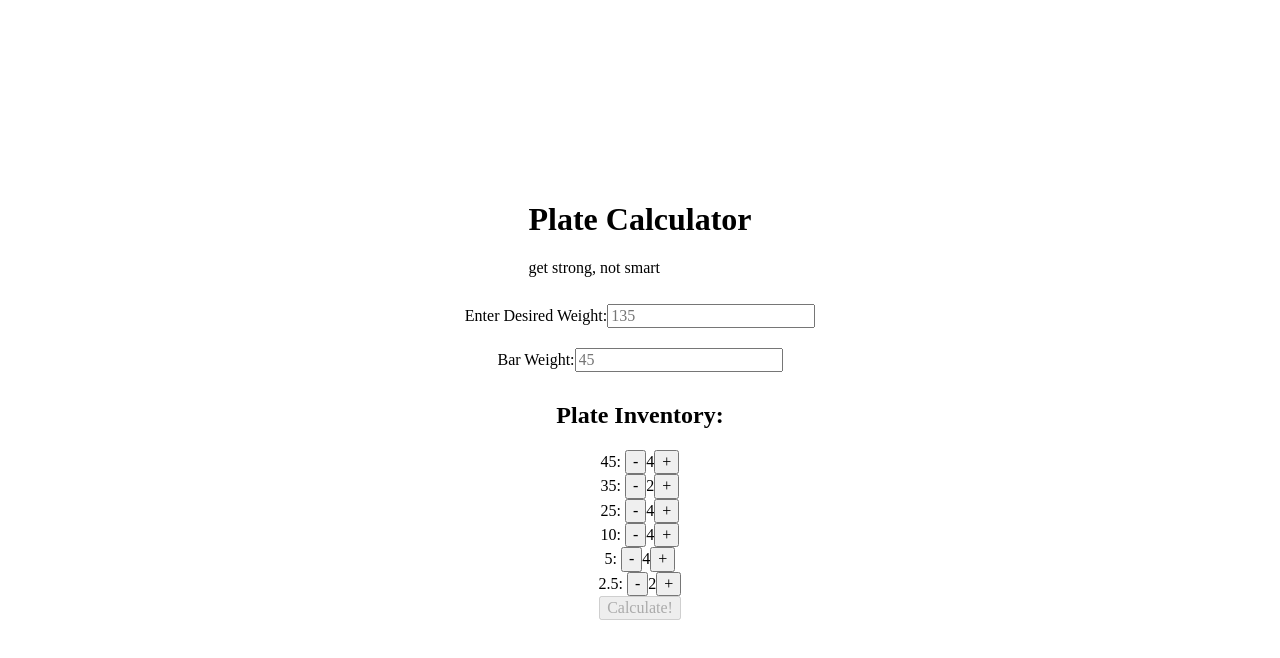
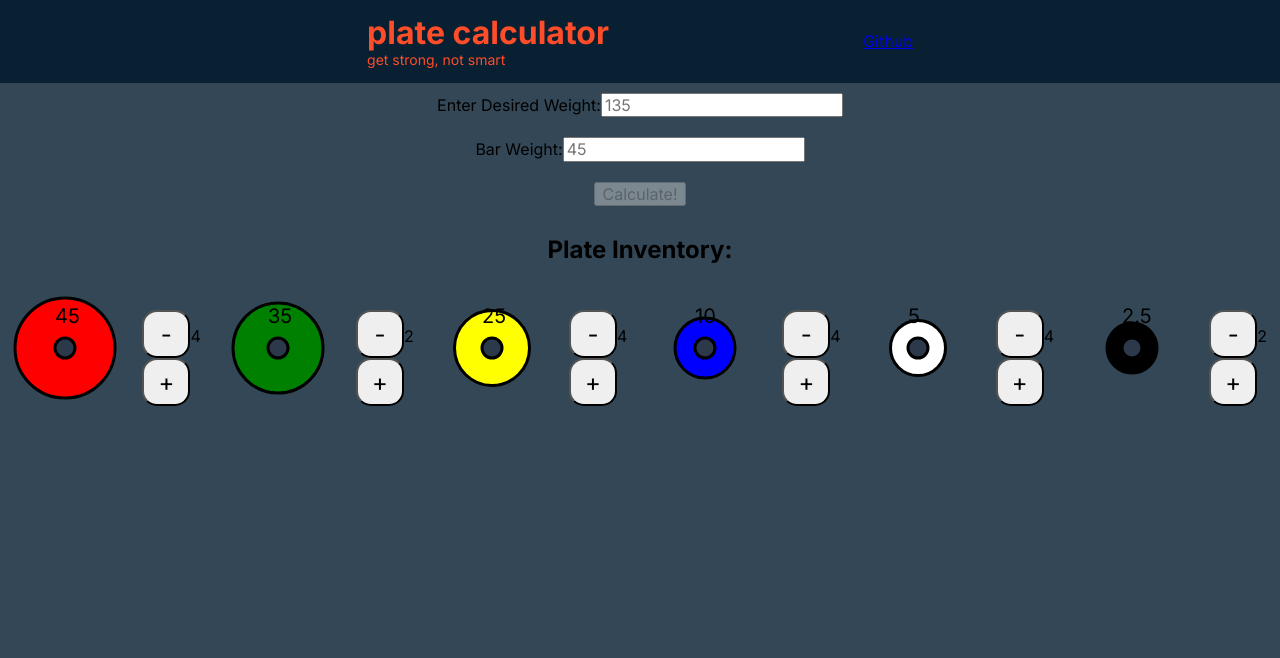
Before and after one commit to billyjacoby/plate-calculator, a React (Create React App) app: page / in a window 1280 px wide. Shown: the top 658 px of the page. Built offline with nearby package versions, Linux system fonts and the light colour scheme.

Commit message:
styled branch

```diff
--- a/public/index.html
+++ b/public/index.html
@@ -15,6 +15,10 @@
       user's mobile device or desktop. See https://developers.google.com/web/fundamentals/web-app-manifest/
     -->
     <link rel="manifest" href="%PUBLIC_URL%/manifest.json" />
+    <link rel="preconnect" href="https://fonts.googleapis.com">
+    <link rel="preconnect" href="https://fonts.gstatic.com" crossorigin>
+    <link href="https://fonts.googleapis.com/css2?family=Inter:wght@100;200;300;400;500;600;700;800;900&display=swap"
+      rel="stylesheet">
     <!--
       Notice the use of %PUBLIC_URL% in the tags above.
       It will be replaced with the URL of the `public` folder during the build.
--- a/src/App.js
+++ b/src/App.js
@@ -3,6 +3,7 @@ import styled from "styled-components";
 
 import "../node_modules/normalize.css/normalize.css";
 
+import Header from "./components/Header";
 import Plate from "./components/Plate";
 import calculateWeights from "./lib/plateCalculator";
 
@@ -10,13 +11,12 @@ const AppContainer = styled.div`
   display: flex;
   flex-direction: column;
   min-height: 100vh;
-  justify-content: center;
 `;
 
 const InnerContainer = styled.div`
   display: flex;
   flex-direction: column;
-  align-items: center;
+  justify-content: center;
 `;
 
 const Form = styled.form`
@@ -34,6 +34,13 @@ const PlateInventory = styled.div`
   align-items: center;
 `;
 
+const PlateContainer = styled.div`
+  display: flex;
+  flex: 1;
+  flex-wrap: wrap;
+  justify-content: center;
+`;
+
 function App() {
   const [desiredWeight, setDesiredWeight] = useState("");
   const [barWeight, setBarWeight] = useState("");
@@ -49,7 +56,8 @@ function App() {
     2.5: 2,
   });
 
-  function clickCalculate() {
+  function clickCalculate(e) {
+    e?.preventDefault();
     setResults(
       calculateWeights({
         desiredWeight,
@@ -62,11 +70,8 @@ function App() {
 
   return (
     <AppContainer>
+      <Header />
       <InnerContainer>
-        <header>
-          <h1>Plate Calculator</h1>
-          <p>get strong, not smart</p>
-        </header>
         <Form>
           <label htmlFor="desiredWeight">
             Enter Desired Weight:
@@ -88,9 +93,46 @@ function App() {
               onChange={(e) => setBarWeight(e.target.value)}
             />
           </label>
+          {results ? (
+            <>
+              <button
+                type="submit"
+                onClick={clickCalculate}
+                disabled={!desiredWeight}
+              >
+                re-Calculate!
+              </button>
+              <button type="button" onClick={() => setResults()}>
+                clear
+              </button>
+              <h3>Plates needed:</h3>
+              <div>
+                <p>Closest Weight: {results?.closestWeight}</p>
+                <ul>
+                  {results?.plates.map((plate) => {
+                    return (
+                      <li key={plate.plateWeight}>
+                        {plate.plateWeight} - {plate.qty}
+                      </li>
+                    );
+                  })}
+                </ul>
+              </div>
+              {console.log(JSON.stringify(results))}
+            </>
+          ) : (
+            <button
+              type="submit"
+              onClick={clickCalculate}
+              disabled={!desiredWeight}
+            >
+              Calculate!
+            </button>
+          )}
         </Form>
         <PlateInventory>
           <h2>Plate Inventory:</h2>
+          <PlateContainer>
             <Plate
               weight="45"
               inventory={plateInventory}
@@ -121,40 +163,8 @@ function App() {
               inventory={plateInventory}
               setPlateInventory={setPlateInventory}
             />
+          </PlateContainer>
         </PlateInventory>
-        {results ? (
-          <>
-            <h3>Plates needed:</h3>
-            <button
-              type="button"
-              onClick={clickCalculate}
-              disabled={!desiredWeight}
-            >
-              re-Calculate!
-            </button>
-            <div>
-              <p>Closest Weight: {results?.closestWeight}</p>
-              <ul>
-                {results?.plates.map((plate) => {
-                  return (
-                    <li key={plate.plateWeight}>
-                      {plate.plateWeight} - {plate.qty}
-                    </li>
-                  );
-                })}
-              </ul>
-            </div>
-            {console.log(JSON.stringify(results))}
-          </>
-        ) : (
-          <button
-            type="button"
-            onClick={clickCalculate}
-            disabled={!desiredWeight}
-          >
-            Calculate!
-          </button>
-        )}
       </InnerContainer>
     </AppContainer>
   );
--- /dev/null
+++ b/src/components/Header.js
@@ -0,0 +1,45 @@
+import styled from "styled-components";
+
+const HeaderStyled = styled.header`
+  display: flex;
+  justify-content: center;
+  background-color: var(--headerBGColor);
+  color: var(--headerFontColor);
+`;
+
+const InnerContainer = styled.div`
+  display: flex;
+  flex: 1;
+  justify-content: space-around;
+  align-items: center;
+  padding: 15px 0;
+  max-width: 800px;
+`;
+
+const MainHeading = styled.h1`
+  padding: 0;
+  margin: 0;
+`;
+
+const SubHeading = styled.h3`
+  padding: 0;
+  margin: 0;
+  font-size: 14px;
+  font-weight: 400;
+`;
+
+export default function Header() {
+  return (
+    <HeaderStyled>
+      <InnerContainer>
+        <div>
+          <MainHeading>plate calculator</MainHeading>
+          <SubHeading>get strong, not smart</SubHeading>
+        </div>
+        <div>
+          <a href="#">Github</a>
+        </div>
+      </InnerContainer>
+    </HeaderStyled>
+  );
+}
--- a/src/components/Plate.js
+++ b/src/components/Plate.js
@@ -1,8 +1,48 @@
+import styled from "styled-components";
+import PlateSVG from "../img/plate";
+
+const Container = styled.div`
+  display: flex;
+  justify-content: center;
+  align-items: center;
+  flex: 1 200px;
+`;
+const Button = styled.button`
+  font-size: 24px;
+  width: 3rem;
+  height: 3rem;
+  border-radius: 15px;
+`;
+
+const plateColors = {
+  45: "red",
+  35: "green",
+  25: "yellow",
+  10: "blue",
+  5: "white",
+  2.5: "black",
+};
+
+const plateFactors = {
+  45: 1,
+  35: 0.9,
+  25: 0.75,
+  10: 0.6,
+  5: 0.55,
+  2.5: 0.5,
+};
+
 const Plate = ({ weight, inventory, setPlateInventory }) => {
   return (
+    <Container>
+      <PlateSVG
+        fill={plateColors[weight]}
+        r={weight}
+        weight={weight}
+        factor={plateFactors[weight]}
+      />
       <div>
-      <span>{weight}: </span>
-      <button
+        <Button
           type="button"
           onClick={() =>
             setPlateInventory({
@@ -12,9 +52,9 @@ const Plate = ({ weight, inventory, setPlateInventory }) => {
           }
         >
           -
-      </button>
+        </Button>
         <span>{inventory[weight]}</span>
-      <button
+        <Button
           type="button"
           onClick={() =>
             setPlateInventory({
@@ -24,8 +64,9 @@ const Plate = ({ weight, inventory, setPlateInventory }) => {
           }
         >
           +
-      </button>
+        </Button>
       </div>
+    </Container>
   );
 };
 
--- /dev/null
+++ b/src/img/plate.js
@@ -0,0 +1,25 @@
+export default function PlateSVG(props) {
+  return (
+    <svg width="100%" height="100%">
+      <circle
+        cx="65"
+        cy="65"
+        r={50 * props.factor}
+        stroke="black"
+        stroke-width="3"
+        fill={props.fill || "red"}
+      />
+      <circle
+        cx="65"
+        cy="65"
+        r="10"
+        stroke="black"
+        stroke-width="3"
+        fill="var(--colorTwo)"
+      />
+      <text x="55" y="40" font-size={20}>
+        {props.weight}
+      </text>
+    </svg>
+  );
+}
--- a/src/index.js
+++ b/src/index.js
@@ -1,10 +1,12 @@
 import React from "react";
 import ReactDOM from "react-dom";
 import App from "./App";
+import GlobalStyle from "./style/Global";
 
 ReactDOM.render(
   <React.StrictMode>
     <App />
+    <GlobalStyle />
   </React.StrictMode>,
   document.getElementById("root")
 );
--- /dev/null
+++ b/src/style/Global.js
@@ -0,0 +1,26 @@
+import { createGlobalStyle } from "styled-components";
+
+const GlobalStyle = createGlobalStyle`
+  :root {
+    --blue: green;
+
+    ${"" /* Colors! */}
+    --colorOne: #082032;
+    --colorTwo: #2C394B;
+    --colorThree: #334756;
+    --colorFour: #FF4C29;
+
+    --headerBGColor: #082032;
+    --headerFontColor: #FF4C29;
+  }
+
+  html {
+    font-family: Inter;
+    font-weight: 400
+  }
+  body {
+    background-color: var(--colorThree);
+  }
+`;
+
+export default GlobalStyle;
```
Lines whose indentation alone changed are shown as unchanged.
